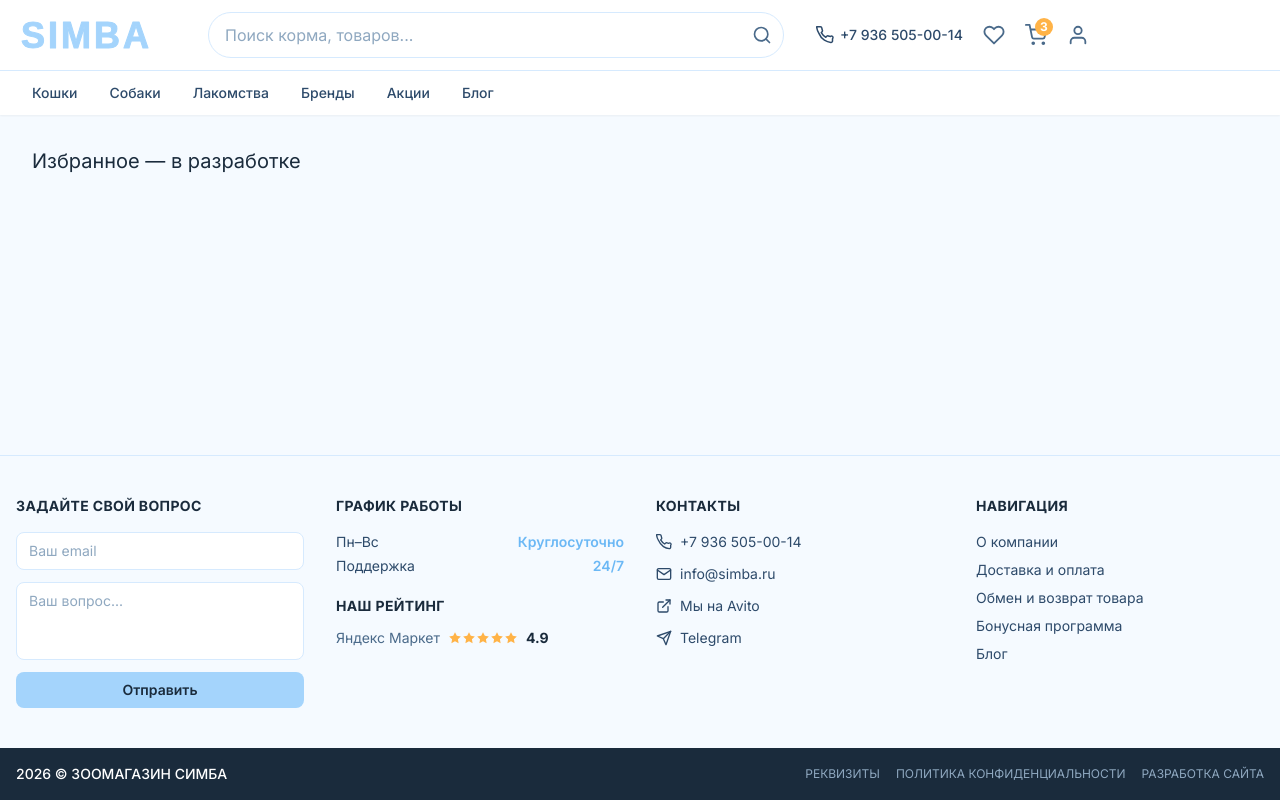
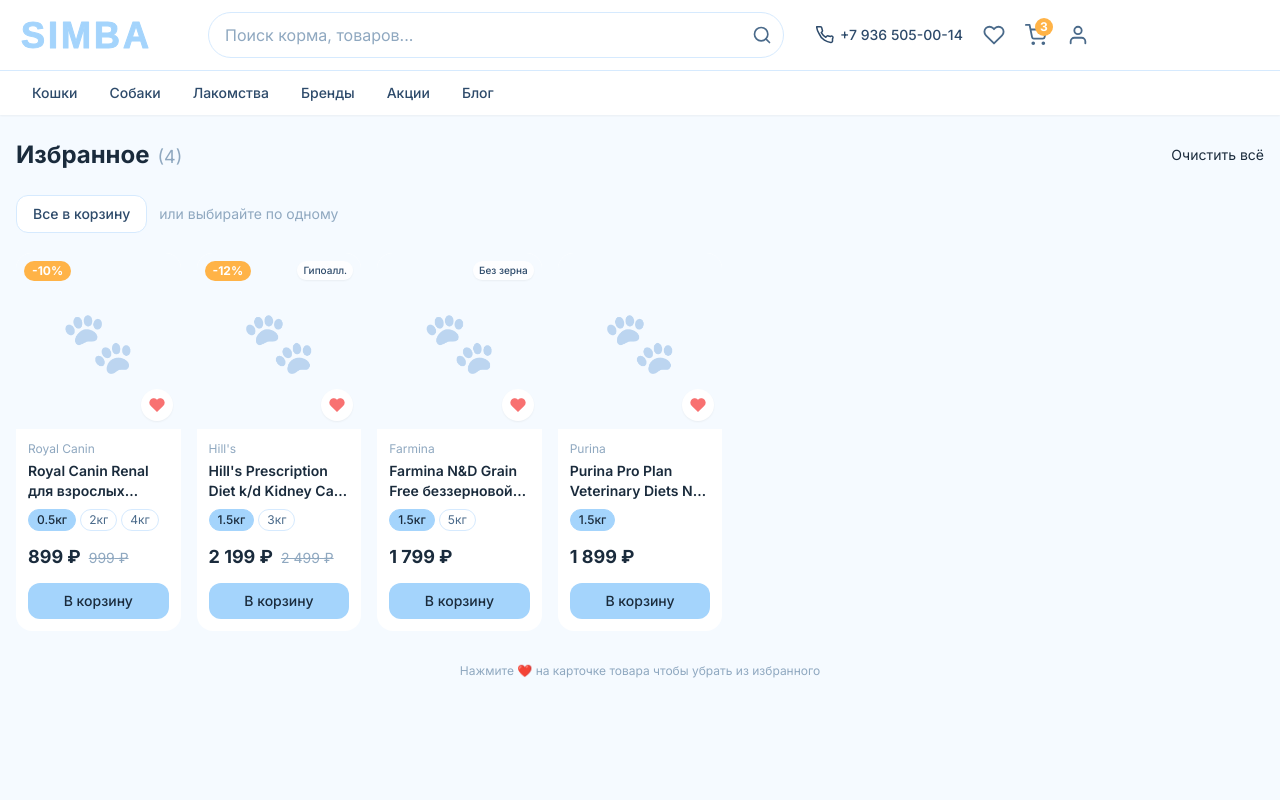
Before and after one commit to 1Herman1/project_simba, a React (Vite) app in the folder client/: page /favorites in a window 1280 px wide. Shown: the top 800 px of the page. Built offline with nearby package versions, Linux system fonts and the light colour scheme.

Commit message:
Add favorites page with product grid, remove animation and empty state

```diff
--- a/client/src/pages/FavoritesPage.tsx
+++ b/client/src/pages/FavoritesPage.tsx
@@ -1,3 +1,241 @@
+import { useState } from 'react'
+import { Link } from 'react-router-dom'
+
+const mockFavorites = [
+  {
+    id: '1',
+    slug: 'royal-canin-renal',
+    name: 'Royal Canin Renal для взрослых кошек при хронической почечной недостаточности',
+    brand: 'Royal Canin',
+    variants: [
+      { id: 'v1', weight: 0.5, price: 89900, oldPrice: 99900 },
+      { id: 'v2', weight: 2, price: 249900, oldPrice: 279900 },
+      { id: 'v3', weight: 4, price: 419900, oldPrice: null },
+    ],
+    isGrainFree: false,
+    isHypoallergenic: false,
+  },
+  {
+    id: '2',
+    slug: 'hills-kd',
+    name: "Hill's Prescription Diet k/d Kidney Care для кошек",
+    brand: "Hill's",
+    variants: [
+      { id: 'v1', weight: 1.5, price: 219900, oldPrice: 249900 },
+      { id: 'v2', weight: 3, price: 389900, oldPrice: null },
+    ],
+    isGrainFree: false,
+    isHypoallergenic: true,
+  },
+  {
+    id: '3',
+    slug: 'farmina-nd-cat',
+    name: 'Farmina N&D Grain Free беззерновой для кошек с уткой и тыквой',
+    brand: 'Farmina',
+    variants: [
+      { id: 'v1', weight: 1.5, price: 179900, oldPrice: null },
+      { id: 'v2', weight: 5, price: 499900, oldPrice: 549900 },
+    ],
+    isGrainFree: true,
+    isHypoallergenic: false,
+  },
+  {
+    id: '4',
+    slug: 'purina-nf',
+    name: 'Purina Pro Plan Veterinary Diets NF Renal Function для кошек',
+    brand: 'Purina',
+    variants: [
+      { id: 'v1', weight: 1.5, price: 189900, oldPrice: null },
+    ],
+    isGrainFree: false,
+    isHypoallergenic: false,
+  },
+]
+
+function ProductCard({ product, onRemove }: {
+  product: typeof mockFavorites[0]
+  onRemove: (id: string) => void
+}) {
+  const [selectedVariant, setSelectedVariant] = useState(product.variants[0])
+  const [added, setAdded] = useState(false)
+
+  const discount = selectedVariant.oldPrice
+    ? Math.round((1 - selectedVariant.price / selectedVariant.oldPrice) * 100)
+    : null
+
+  const handleAdd = (e: React.MouseEvent) => {
+    e.preventDefault()
+    setAdded(true)
+    setTimeout(() => setAdded(false), 1500)
+  }
+
+  return (
+    <div className="bg-white rounded-2xl overflow-hidden flex flex-col hover:shadow-lg hover:-translate-y-1 transition-all duration-300">
+      {/* Фото */}
+      <Link to={`/product/${product.slug}`} className="relative block bg-blue-50 h-44 flex items-center justify-center">
+        <div className="text-6xl opacity-25">🐾</div>
+
+        {discount && (
+          <span className="absolute top-2 left-2 bg-amber-400 text-white text-xs font-bold px-2 py-0.5 rounded-full">
+            -{discount}%
+          </span>
+        )}
+
+        <div className="absolute top-2 right-2 flex flex-col gap-1">
+          {product.isGrainFree && (
+            <span className="bg-white/90 text-navy-700 text-[10px] font-medium px-1.5 py-0.5 rounded-full shadow-sm">Без зерна</span>
+          )}
+          {product.isHypoallergenic && (
+            <span className="bg-white/90 text-navy-700 text-[10px] font-medium px-1.5 py-0.5 rounded-full shadow-sm">Гипоалл.</span>
+          )}
+        </div>
+
+        {/* Кнопка удалить из избранного */}
+        <button
+          onClick={e => { e.preventDefault(); onRemove(product.id) }}
+          className="absolute bottom-2 right-2 w-8 h-8 bg-white rounded-full shadow-sm flex items-center justify-center hover:scale-110 transition-transform group">
+          <svg className="w-4 h-4 fill-red-400 stroke-red-400 group-hover:fill-red-500" viewBox="0 0 24 24" strokeWidth="2">
+            <path d="M20.84 4.61a5.5 5.5 0 00-7.78 0L12 5.67l-1.06-1.06a5.5 5.5 0 00-7.78 7.78l1.06 1.06L12 21.23l7.78-7.78 1.06-1.06a5.5 5.5 0 000-7.78z"/>
+          </svg>
+        </button>
+      </Link>
+
+      {/* Контент */}
+      <div className="p-3 flex flex-col flex-1">
+        <p className="text-xs text-navy-300 mb-1">{product.brand}</p>
+        <Link to={`/product/${product.slug}`}>
+          <h3 className="text-sm font-semibold text-navy-900 mb-2 hover:text-blue-300 transition-colors"
+            style={{ display: '-webkit-box', WebkitLineClamp: 2, WebkitBoxOrient: 'vertical', overflow: 'hidden' }}>
+            {product.name}
+          </h3>
+        </Link>
+
+        {/* Варианты веса */}
+        <div className="flex flex-wrap gap-1 mb-3">
+          {product.variants.map(v => (
+            <button
+              key={v.id}
+              onClick={() => setSelectedVariant(v)}
+              className={`text-xs px-2 py-0.5 rounded-full border transition-all ${
+                selectedVariant.id === v.id
+                  ? 'bg-blue-200 border-blue-200 text-navy-900 font-medium'
+                  : 'border-blue-100 text-navy-500 hover:border-blue-200'
+              }`}>
+              {v.weight}кг
+            </button>
+          ))}
+        </div>
+
+        {/* Цена */}
+        <div className="flex items-baseline gap-2 mb-3">
+          <span className="text-lg font-bold text-navy-900">
+            {(selectedVariant.price / 100).toLocaleString('ru-RU')} ₽
+          </span>
+          {selectedVariant.oldPrice && (
+            <span className="text-sm text-navy-300 line-through">
+              {(selectedVariant.oldPrice / 100).toLocaleString('ru-RU')} ₽
+            </span>
+          )}
+        </div>
+
+        <button
+          onClick={handleAdd}
+          className={`w-full py-2 rounded-xl text-sm font-medium transition-all duration-300 mt-auto ${
+            added
+              ? 'bg-green-100 text-green-700'
+              : 'bg-blue-200 text-navy-900 hover:bg-blue-300 active:scale-95'
+          }`}>
+          {added ? '✓ Добавлено' : 'В корзину'}
+        </button>
+      </div>
+    </div>
+  )
+}
+
 export default function FavoritesPage() {
-  return <div className="p-8 text-xl text-navy-900">Избранное — в разработке</div>
+  const [favorites, setFavorites] = useState(mockFavorites)
+  const [removingId, setRemovingId] = useState<string | null>(null)
+
+  const handleRemove = (id: string) => {
+    setRemovingId(id)
+    setTimeout(() => {
+      setFavorites(prev => prev.filter(p => p.id !== id))
+      setRemovingId(null)
+    }, 300)
+  }
+
+  return (
+    <div className="min-h-screen bg-blue-50 pb-24 md:pb-6">
+      <div className="max-w-7xl mx-auto px-4 py-6">
+
+        {/* Заголовок */}
+        <div className="flex items-center justify-between mb-6">
+          <h1 className="text-2xl font-bold text-navy-900">
+            Избранное
+            {favorites.length > 0 && (
+              <span className="text-navy-300 font-normal text-lg ml-2">({favorites.length})</span>
+            )}
+          </h1>
+          {favorites.length > 0 && (
+            <button
+              onClick={() => setFavorites([])}
+              className="text-sm text-navy-400 hover:text-red-400 transition-colors">
+              Очистить всё
+            </button>
+          )}
+        </div>
+
+        {/* Пустое состояние */}
+        {favorites.length === 0 && (
+          <div className="flex flex-col items-center justify-center py-24 gap-5">
+            <div className="w-24 h-24 bg-white rounded-full flex items-center justify-center text-5xl shadow-sm">
+              🤍
+            </div>
+            <div className="text-center">
+              <h2 className="text-xl font-bold text-navy-900 mb-2">Здесь пока пусто</h2>
+              <p className="text-navy-400 text-sm">Добавляйте товары в избранное — нажмите ❤️ на карточке</p>
+            </div>
+            <Link
+              to="/catalog"
+              className="bg-blue-200 text-navy-900 font-bold px-8 py-3 rounded-xl hover:bg-blue-300 transition-colors">
+              Перейти в каталог
+            </Link>
+          </div>
+        )}
+
+        {/* Сетка товаров */}
+        {favorites.length > 0 && (
+          <>
+            {/* Быстрые действия */}
+            <div className="flex items-center gap-3 mb-4 overflow-x-auto pb-1">
+              <button className="whitespace-nowrap bg-white text-navy-700 text-sm font-medium px-4 py-2 rounded-xl hover:bg-blue-50 transition-colors border border-blue-100">
+                Все в корзину
+              </button>
+              <span className="text-navy-300 text-sm">или выбирайте по одному</span>
+            </div>
+
+            <div
+              className="grid gap-4"
+              style={{ gridTemplateColumns: 'repeat(auto-fill, minmax(160px, 1fr))' }}>
+              {favorites.map(product => (
+                <div
+                  key={product.id}
+                  className={`transition-all duration-300 ${
+                    removingId === product.id ? 'opacity-0 scale-95' : 'opacity-100 scale-100'
+                  }`}>
+                  <ProductCard product={product} onRemove={handleRemove} />
+                </div>
+              ))}
+            </div>
+
+            {/* Подсказка снизу */}
+            <p className="text-center text-xs text-navy-300 mt-8">
+              Нажмите ❤️ на карточке товара чтобы убрать из избранного
+            </p>
+          </>
+        )}
+
+      </div>
+    </div>
+  )
 }
```
